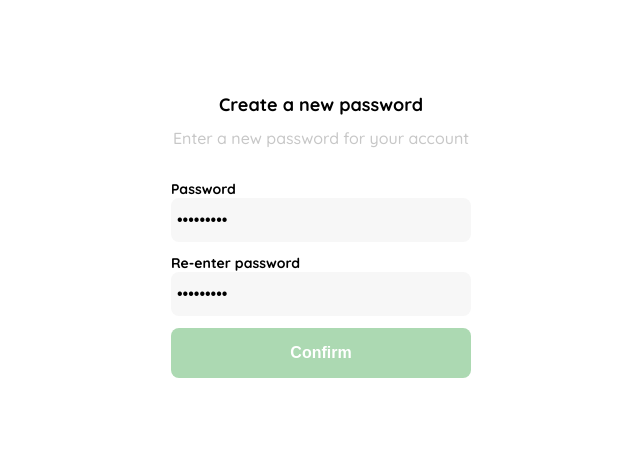
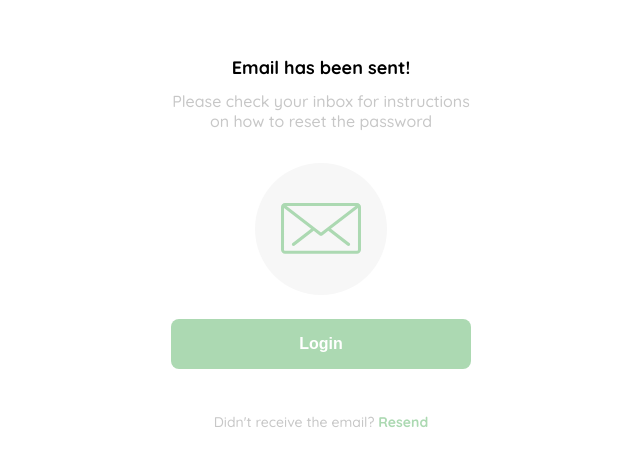
Before and after one commit to TaielLopez/Front-end_developer_Practico, a plain HTML site: page index.html in a window 1280 px wide. Shown: the part 156-622 px from the top of the page, without its empty margins (319-959 px from the left). Drawn offline with Linux system fonts and the light colour scheme.

Commit message:
dios dejame hacer commit

```diff
--- a/index.html
+++ b/index.html
@@ -8,110 +8,27 @@
     <link rel="preconnect" href="https://fonts.gstatic.com" crossorigin>
     <link href="https://fonts.googleapis.com/css2?family=Quicksand:wght@300;500;700&display=swap" rel="stylesheet">
     <title>YardSale</title>
-    <style>
-        :root{
-
-            --very-light-pink: #c7c7c7;
-            --text-input-field:#F7F7F7;
-            --hospital-green:#ACD9B2;
-            --white:#FFFFFF;
-            --black:#000000;
-            --dark:#232830;
-            --sm: 14px;
-            --md: 16px;
-            --lg: 18px;
-        }
-        body{
-            font-family: 'Quicksand', sans-serif;
-            margin: 0;
-        }
-        .login{
-            width: 100%;
-            height: 100vh;
-            display: grid;
-            place-items: center;
-        }
-        .form-container{
-            display: grid;
-            grid-template-rows: auto 1fr auto;
-            width: 300px;
-        }
-        .logo{
-            width: 200px;
-            margin-bottom: 48px;
-            justify-self: center;
-            display: none;
-        }
-        .title{
-            font-size: var(--lg);
-            margin-bottom: 12px;
-            text-align: center;
-        }
-        .subtitle{
-            color: var(--very-light-pink);
-            font-size: var(--md);
-            font-weight: 300px;
-            margin-top: 0;
-            margin-bottom: 32px;
-            text-align: center;
-        }
-        .label{
-            font-size: var(--sm);
-            font-weight: bold;
-            margin-bottom: 4pox;
-        }
-        .input  {
-            background-color: var(--text-input-field);
-            border: none;
-            border-radius: 8px;
-            height: 32px;
-            font-size: var(--md);
-            padding: 6px;
-            margin-bottom: 12px;
-        }
-        .form{
-            display: flex;
-            flex-direction: column;
-        }
-        .primary-button{
-            background-color: var(--hospital-green);
-            border-radius: 8px;
-            border: none;
-            color: var(--white);
-            width: 100%;
-            cursor: pointer;
-            font-size: var(--md);
-            font-weight: bold;
-            height: 50px;
-        }
-        .login-button{
-            margin-bottom: 30px;
-        }
-        @media(max-width:640px){
-            .logo{
-                display: block;
-            }
-        }
-    </style>
+    <link rel="stylesheet" href="./styles.css">
 </head>
 <body>
     <div class="login">
         <div class="form-container">
             <img src="./logos/logo_yard_sale.svg" alt="logo" class="logo">
 
-            <h1 class="title">Create a new password</h1>
-            <p class="subtitle">Enter a new password for your account</p>
+            <h1 class="title">Email has been sent!</h1>
+            <p class="subtitle">Please check your inbox for instructions on how to reset the password</p>
 
-            <form action="/" class="form">
-                <label for="password" class="label">Password</label>
-                <input type="password" id="password" class="input input-password" value="*********">
+            <div class="email-image">
+                <img src="./icons/email.svg" alt="email">
+            </div>
 
-                <label for="new-password" class="label">Re-enter password</label>
-                <input type="password" id="new-password" class="input input-password" value="*********">
-
-                <input type="submit" value="Confirm" class="primary-button login-button">
-
-            </form>
+            <input type="submit" value="Login" class="primary-button login-button">
+            <p class="resend">
+                <span>
+                    Didn't receive the email?
+                </span>
+                <a href="/">Resend</a>
+            </p>
         </div>
     </div>
 </body>
--- /dev/null
+++ b/styles.css
@@ -0,0 +1,101 @@
+:root {
+  --very-light-pink: #c7c7c7;
+  --text-input-field:#F7F7F7;
+  --hospital-green:#ACD9B2;
+  --white:#FFFFFF;
+  --black:#000000;
+  --dark:#232830;
+  --sm: 14px;
+  --md: 16px;
+  --lg: 18px;
+}
+
+body {
+  font-family: "Quicksand", sans-serif;
+  margin: 0;
+}
+
+.login {
+  width: 100%;
+  height: 100vh;
+  display: grid;
+  place-items: center;
+}
+
+.form-container {
+  display: grid;
+  grid-template-rows: auto 1fr auto;
+  width: 300px;
+  justify-items: center;
+}
+
+.logo {
+  width: 200px;
+  margin-bottom: 48px;
+  justify-self: center;
+  display: none;
+}
+
+.title {
+  font-size: var(--lg);
+  margin-bottom: 12px;
+  text-align: center;
+}
+
+.subtitle {
+  color: var(--very-light-pink);
+  font-size: var(--md);
+  font-weight: 300px;
+  margin-top: 0;
+  margin-bottom: 32px;
+  text-align: center;
+}
+
+.primary-button {
+  background-color: var(--hospital-green);
+  border-radius: 8px;
+  border: none;
+  color: var(--white);
+  width: 100%;
+  cursor: pointer;
+  font-size: var(--md);
+  font-weight: bold;
+  height: 50px;
+}
+
+.login-button {
+  margin-bottom: 30px;
+}
+
+.email-image {
+  width: 132px;
+  height: 132px;
+  border-radius: 50%;
+  background-color: var(--text-input-field);
+  display: flex;
+  justify-content: center;
+  align-items: center;
+  margin-bottom: 24px;
+}
+
+.email-image img {
+  width: 80px;
+}
+
+.resend {
+  font-size: var(--sm);
+}
+.resend span {
+  color: var(--very-light-pink);
+}
+.resend a {
+  color: var(--hospital-green);
+  text-decoration: none;
+  font-weight: bold;
+}
+
+@media (max-width: 640px) {
+  .logo {
+    display: block;
+  }
+}/*# sourceMappingURL=styles.css.map */
```
Also changed, not shown: clase1.html (added, +118 -0 lines).
